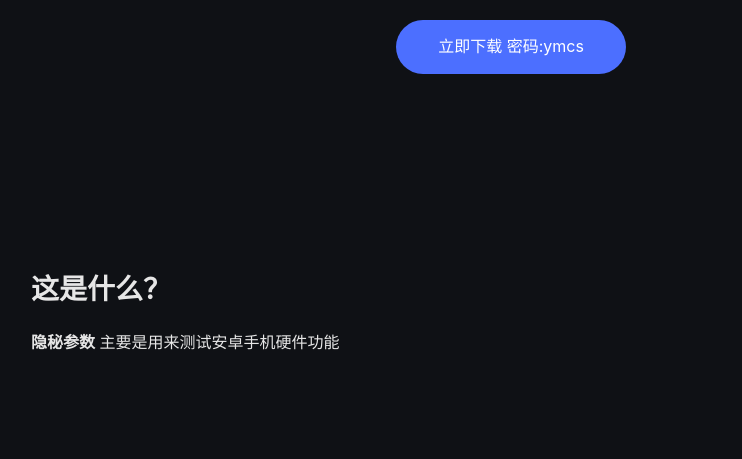
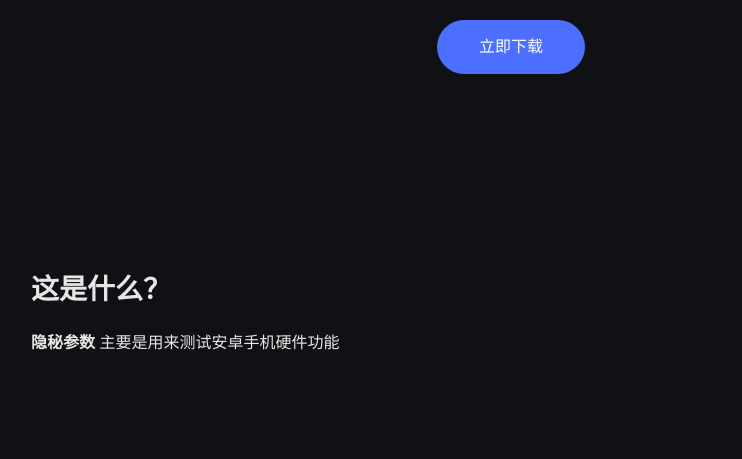
Before and after one commit to Adm303/ymcs, a plain HTML site: page index.html in a window 1280 px wide. Shown: the part 341-800 px from the top of the page, without its empty margins (129-871 px from the left). Drawn offline with Linux system fonts and the light colour scheme.

Commit message:
Update index.html

```diff
--- a/index.html
+++ b/index.html
@@ -91,7 +91,7 @@
 </div>
   <h1>隐秘参数</h1>
   <p>看不见的参数，决定看得见的体验</p>
-  <a class="download-btn" href="https://wwaxo.lanzouu.com/i6H0I3hjdclg">立即下载 密码:ymcs</a>
+  <a class="download-btn" href="https://github.com/Adm303/ymcs/releases/download/test/ymcs_v2.8.7.apk">立即下载</a>
 </header><section>
   <h2>这是什么？</h2>
   <p>
```
